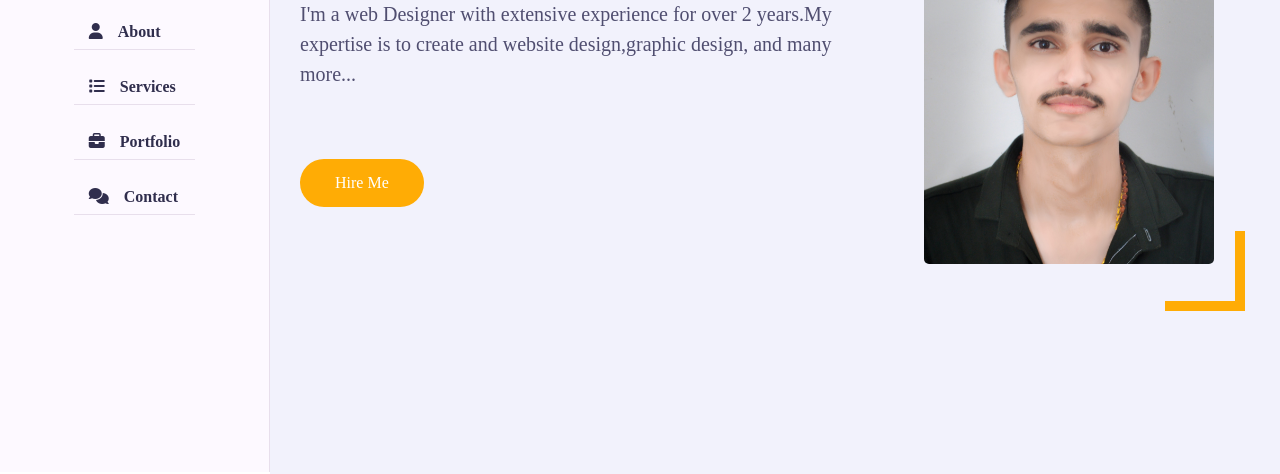
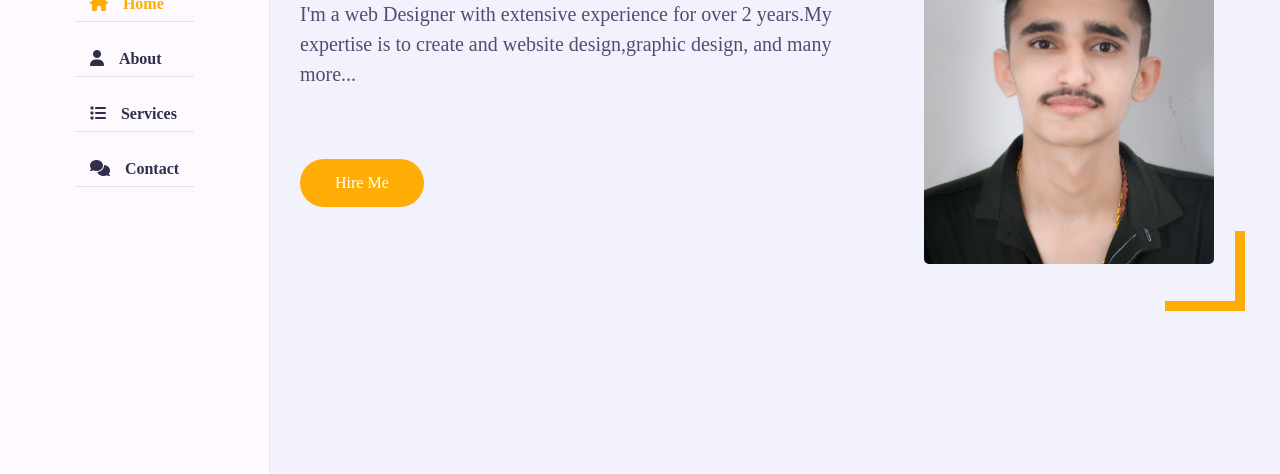
Before and after one commit to Ashish-2404/Portfolio, a plain HTML site: page index.html in a window 1280 px wide. Shown: the part 328-802 px from the top of the page. Drawn offline with nearby package versions, Linux system fonts and the light colour scheme; a web font is replaced by a local one.

Commit message:
Update index.html
.

```diff
--- a/index.html
+++ b/index.html
@@ -33,7 +33,6 @@
                 <li><a href="#home" class="active"><i class="fa fa-home"></i>Home</a></li>
                 <li><a href="#about"><i class="fa fa-user"></i>About</a></li>
                 <li><a href="#services"><i class="fa fa-list"></i>Services</a></li>
-                <li><a href="#portfolio"><i class="fa fa-briefcase"></i>Portfolio</a></li>
                 <li><a href="#contact"><i class="fa fa-comments"></i>Contact</a></li>
             </ul>
         </div>
```
